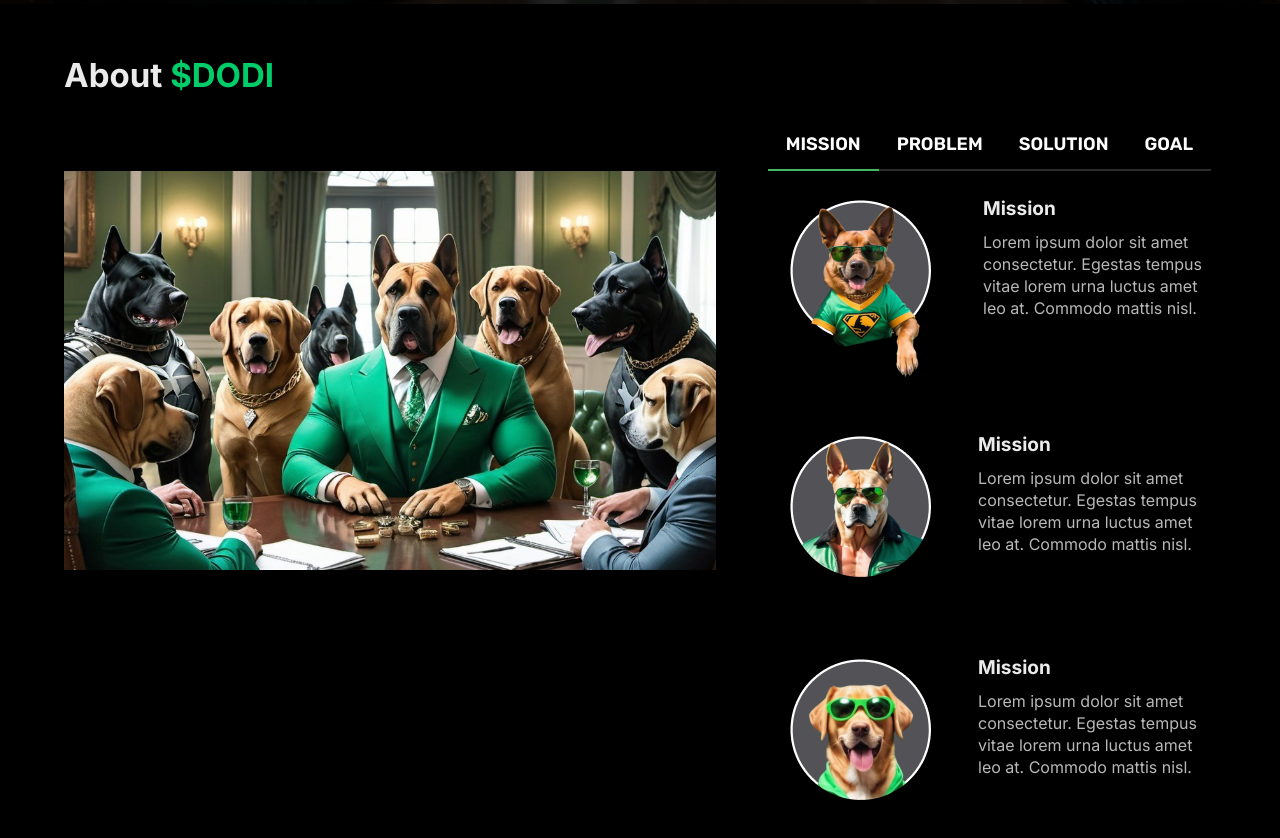
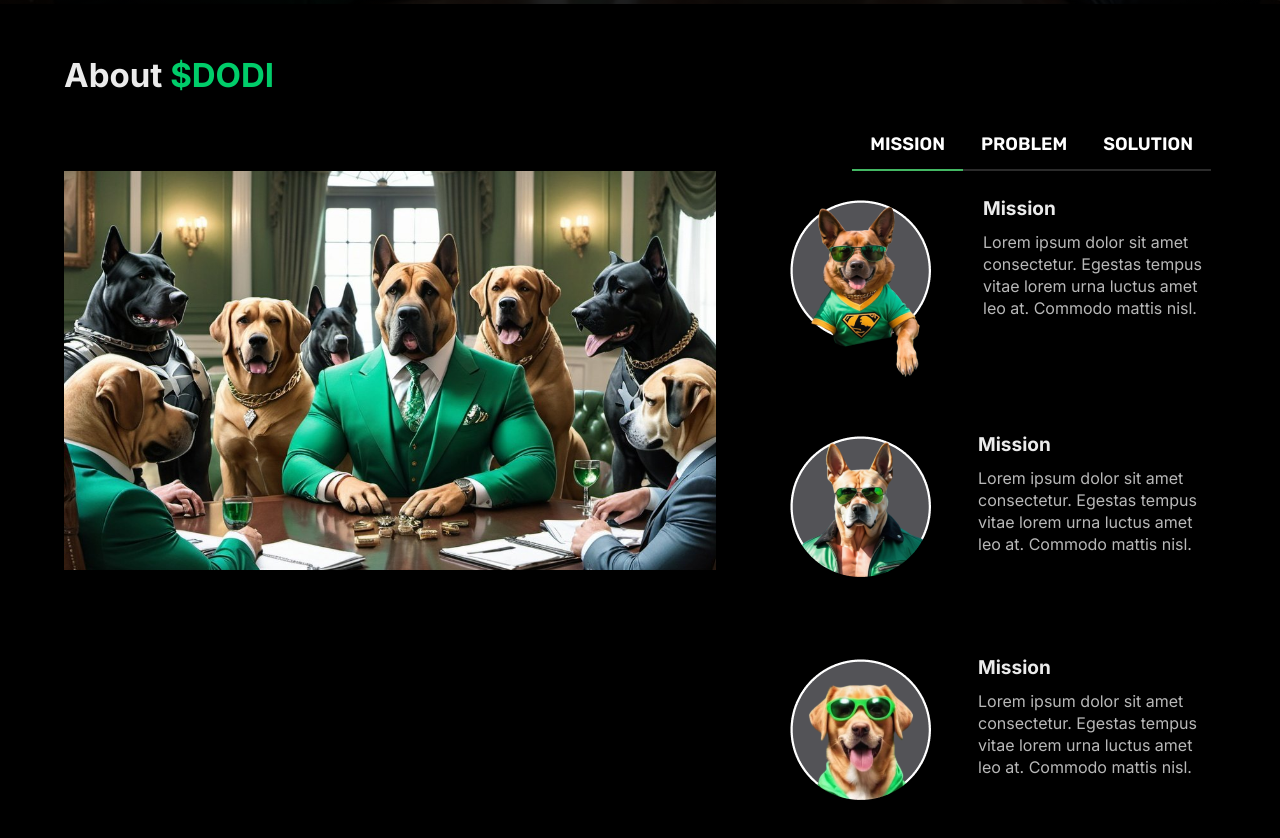
Before and after one commit to ManLikeTeetos/DodiInu, a React (Create React App) app: page / in a window 1280 px wide. Shown: the part 980-1818 px from the top of the page. Built offline with nearby package versions, Linux system fonts and the light colour scheme.

Commit message:
remove goal

```diff
--- a/src/pages/sections/AboutSection.js
+++ b/src/pages/sections/AboutSection.js
@@ -37,12 +37,12 @@ export default function AboutSection(){
 				>
 					SOLUTION
 				</div>
-				<div
+				{/* <div
 					className={`about-segment-header ${activeTab === 'GOAL' ? 'active' : ''}`}
 					onClick={() => handleTabClick('GOAL')}
 				>
 					GOAL
-				</div>
+				</div> */}
 			</div>
 			<div className="about-columns">
 				{activeTab === 'MISSION' && (
@@ -282,7 +282,7 @@ export default function AboutSection(){
 						</div>
 					</>
 				)}
-				{activeTab === 'GOAL' && (
+				{/* {activeTab === 'GOAL' && (
 					<>
 						<div className="about-image-container">
 							<div className="about-image-goal">
@@ -360,7 +360,7 @@ export default function AboutSection(){
 							</div>
 						</div>
 					</>
-				)}
+				)} */}
 			</div>
 			<div className="about-buy-button">
 				BUY $DODI
```
